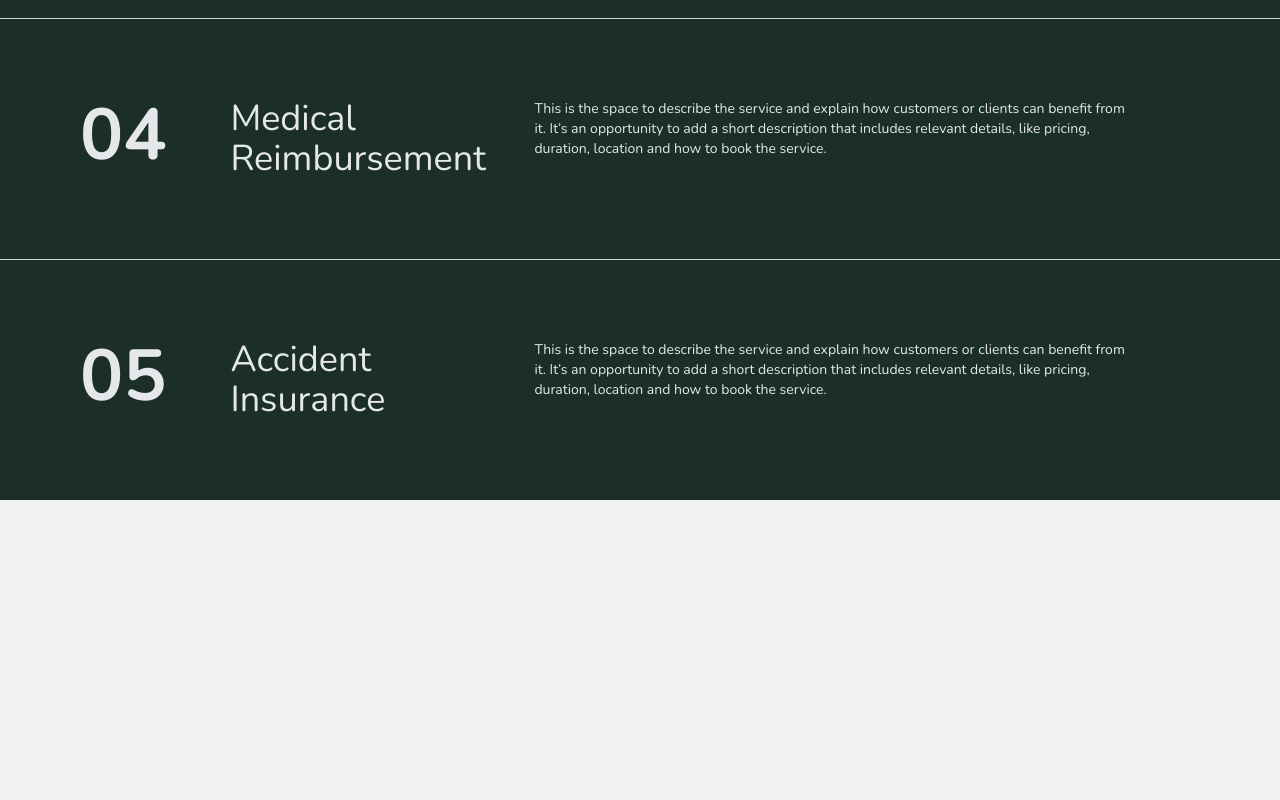
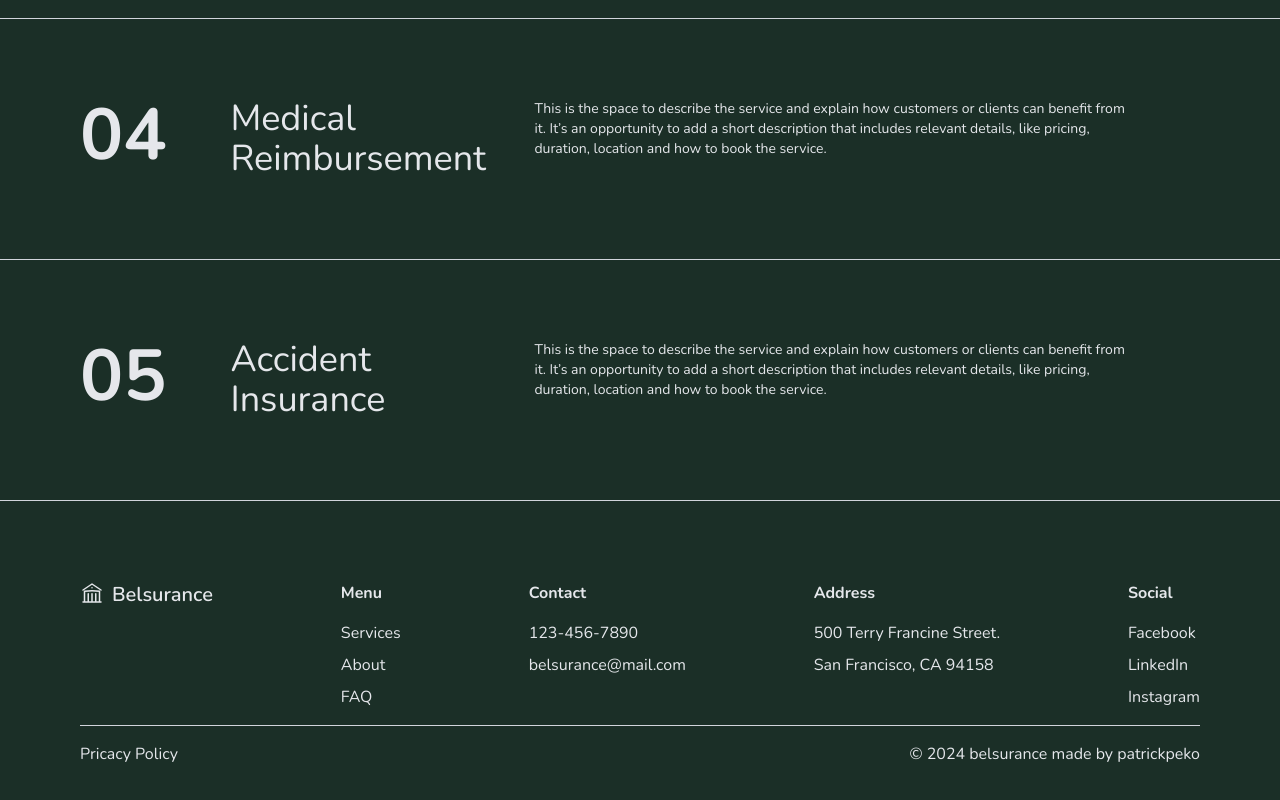
Before and after one commit to patrickashi/belsurance, a React (Create React App) app: page / in a window 1280 px wide. Shown: the part 1782-2582 px from the top of the page. Before the commit the page ends 2282 px from the top, so only its background shows below. Built offline with nearby package versions, Linux system fonts and the light colour scheme.

Commit message:
new
add new

```diff
--- a/src/App.js
+++ b/src/App.js
@@ -7,6 +7,7 @@ import Secfour from "./Components/Secfour";
 import Secfive from "./Components/Secfive";
 import Secsix from "./Components/Secsix";
 import Secseven from "./Components/Secseven";
+import Footer from "./Components/Footer";
 
 function App() {
   return (
@@ -19,6 +20,7 @@ function App() {
       <Secfive />
       <Secsix />
       <Secseven />
+      <Footer />
     </div>
   );
 }
--- /dev/null
+++ b/src/Components/Footer.jsx
@@ -0,0 +1,56 @@
+import React from "react"
+
+const Footer = () => {
+    return (
+        <div className="px-4 md:px-20 py-20 bg-[#1B2F27] hover:bg-violet-300 hover:text-gray-700 duration-200 text-gray-200 border-t   border-gray-300">
+            <div className="flex gap-16 flex-col md:flex-row justify-between border-b border-gray-300 pb-4">
+                <div>
+                    <div className="flex align-middle hover:text-black ">
+                        <svg xmlns="http://www.w3.org/2000/svg" fill="none" viewBox="0 0 24 24" strokeWidth={1.5} stroke="currentColor" className="size-6 font-semibold align-middle ">
+                        <path strokeLinecap="round" strokeLinejoin="round" d="M12 21v-8.25M15.75 21v-8.25M8.25 21v-8.25M3 9l9-6 9 6m-1.5 12V10.332A48.36 48.36 0 0 0 12 9.75c-2.551 0-5.056.2-7.5.582V21M3 21h18M12 6.75h.008v.008H12V6.75Z" />
+                        </svg>
+
+                        <h2 className="font-semibold text-xl ml-2 ">Belsurance</h2>
+                    </div>
+                </div>
+                <div>
+                    <h1 className="font-bold mb-4">Menu</h1>
+                    <ul className="flex flex-col gap-2">
+                        <li>Services</li>
+                        <li>About</li>
+                        <li>FAQ</li>
+                    </ul>
+                </div>
+                <div>
+                    <h1 className="font-bold mb-4">Contact</h1>
+                    <ul className="flex flex-col gap-2">
+                        <li>123-456-7890</li>
+                        <li>belsurance@mail.com</li>
+                    </ul>
+                </div>
+                <div>
+                    <h1 className="font-bold mb-4">Address</h1>
+                    <ul className="flex flex-col gap-2">
+                        <li>500 Terry Francine Street.</li>
+                        <li>San Francisco, CA 94158</li>
+                    </ul>
+                </div>
+                <div>
+                    <h1 className="font-bold mb-4">Social</h1>
+                    <ul className="flex flex-col gap-2">
+                        <li>Facebook</li>
+                        <li>LinkedIn</li>
+                        <li>Instagram</li>
+                    </ul>
+                </div>
+            </div>
+
+            <div className="flex flex-col md:flex-row gap-2 md:gap-0 justify-between mt-4">
+                <div>Pricacy Policy</div>
+                <div>© 2024 belsurance made by patrickpeko</div>
+            </div>
+        </div>
+    )
+}
+
+export default Footer;
--- a/src/Components/Navbar.jsx
+++ b/src/Components/Navbar.jsx
@@ -15,7 +15,7 @@ const  Navbar = () => {
             <div>
                 {/* <img className="w-40"  size={20} alt="logo" /> */}
                 <div className="flex align-middle ">
-                    <svg xmlns="http://www.w3.org/2000/svg" fill="none" viewBox="0 0 24 24" strokeWidth={1.5} stroke="currentColor" className="size-10 text-gray-600 font-semibold align-middle ">
+                    <svg xmlns="http://www.w3.org/2000/svg" fill="none" viewBox="0 0 24 24" strokeWidth={1.5} stroke="currentColor" className="size-8 text-gray-600 font-semibold align-middle ">
                     <path strokeLinecap="round" strokeLinejoin="round" d="M12 21v-8.25M15.75 21v-8.25M8.25 21v-8.25M3 9l9-6 9 6m-1.5 12V10.332A48.36 48.36 0 0 0 12 9.75c-2.551 0-5.056.2-7.5.582V21M3 21h18M12 6.75h.008v.008H12V6.75Z" />
                     </svg>
 
@@ -42,7 +42,7 @@ const  Navbar = () => {
             <div className={nav ? "fixed left-0 top-0 h-full w-[90%] ease-out duration-500 bg-emerald-50" : "fixed left-[-100%]"}>
 
                 <div className="flex align-middle mt-4 ml-2 ">
-                    <svg xmlns="http://www.w3.org/2000/svg" fill="none" viewBox="0 0 24 24" strokeWidth={1.5} stroke="currentColor" className="size-10 text-gray-600 font-semibold align-middle ">
+                    <svg xmlns="http://www.w3.org/2000/svg" fill="none" viewBox="0 0 24 24" strokeWidth={1.5} stroke="currentColor" className="size-8 text-gray-600 font-semibold align-middle ">
                     <path strokeLinecap="round" strokeLinejoin="round" d="M12 21v-8.25M15.75 21v-8.25M8.25 21v-8.25M3 9l9-6 9 6m-1.5 12V10.332A48.36 48.36 0 0 0 12 9.75c-2.551 0-5.056.2-7.5.582V21M3 21h18M12 6.75h.008v.008H12V6.75Z" />
                     </svg>
 
```
